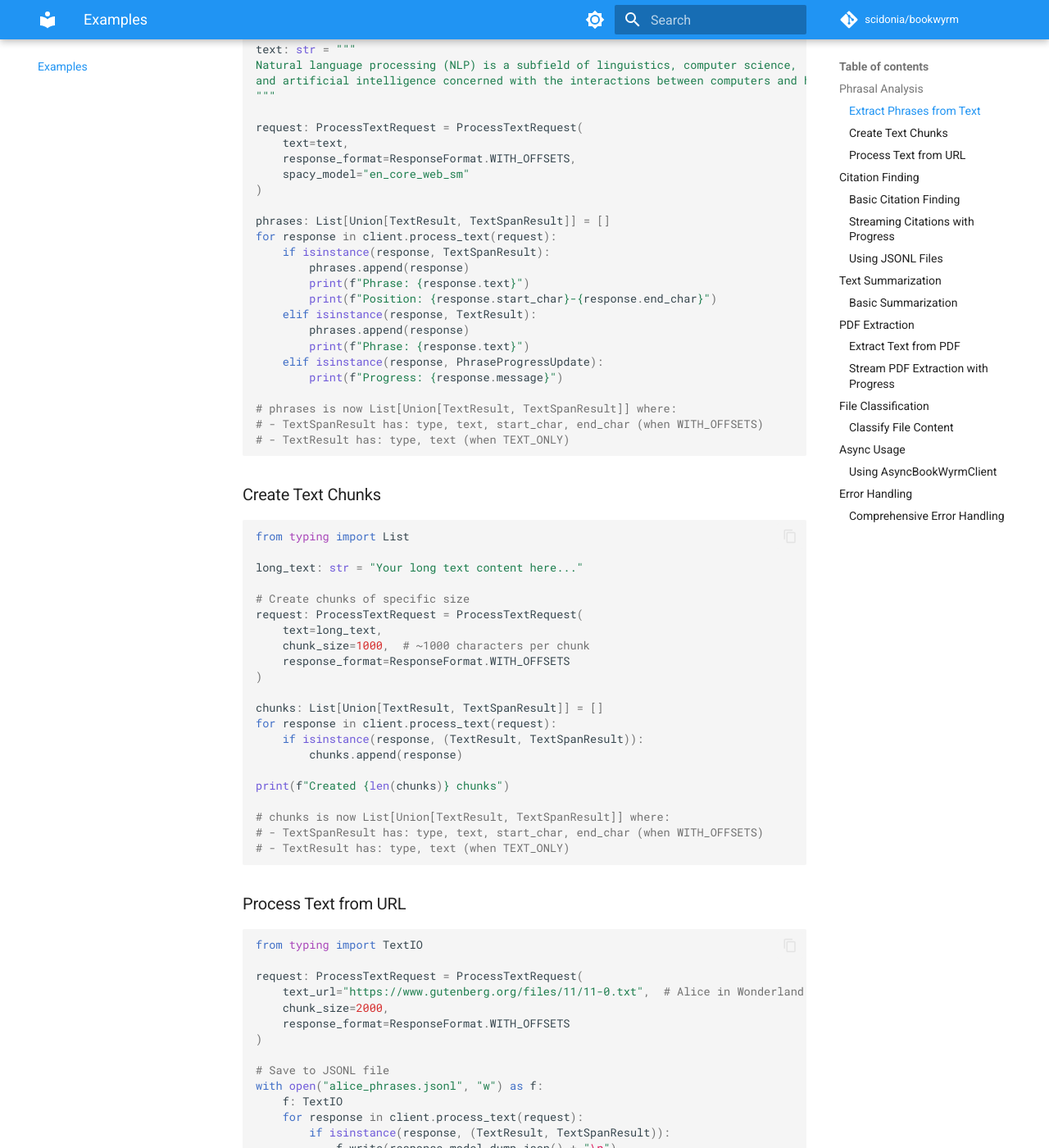
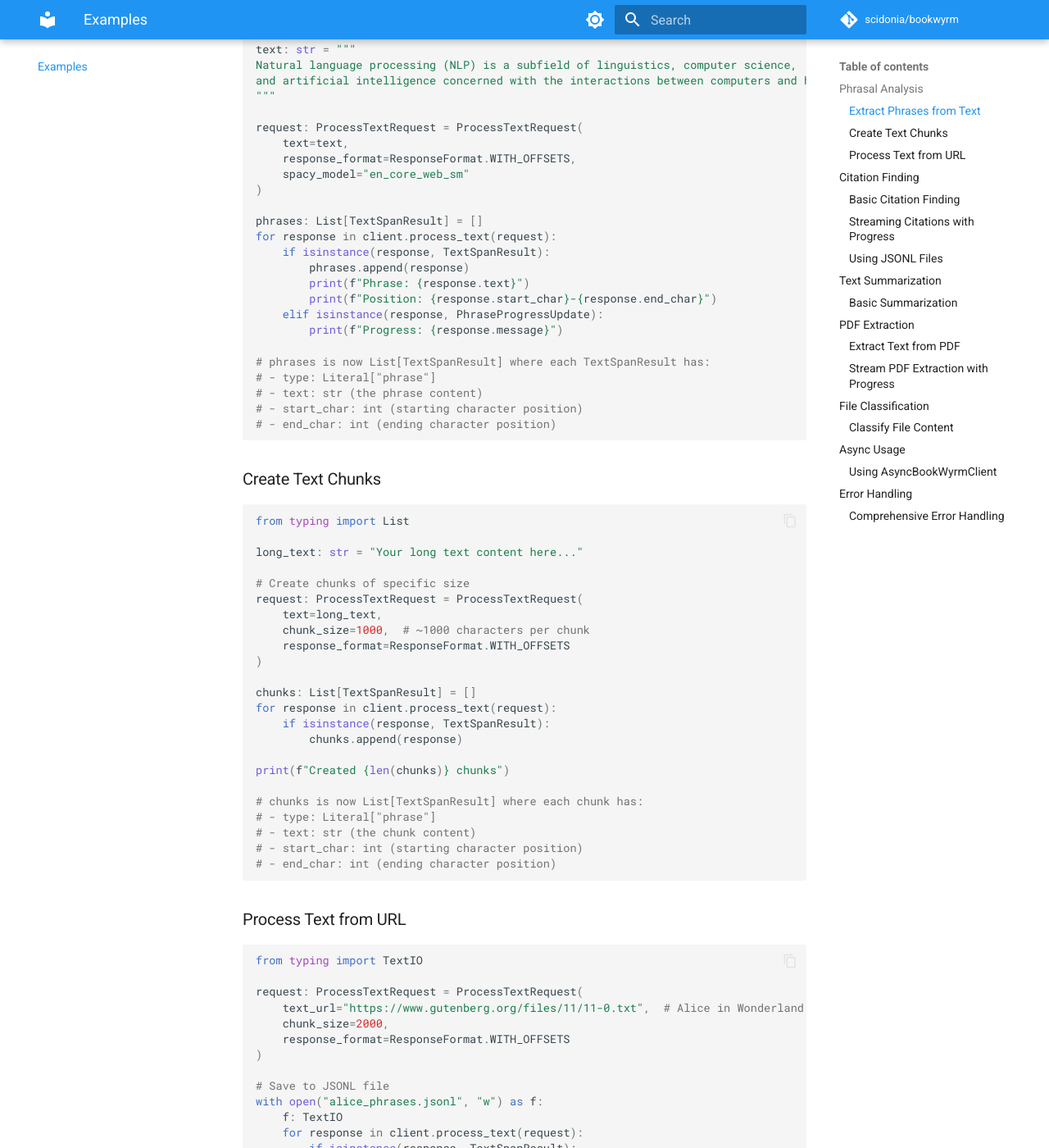
Before and after one commit to scidonia/bookwyrm-client, an MkDocs documentation site: the page built from docs/examples.md, in a window 1280 px wide and 1400 px high, scrolled down 483 px. Shown: the whole window at 82% size. Built offline with MkDocs 1.6.1 and Material for MkDocs 9.7.7, drawn with Linux system fonts in a browser that asks for light colours; comment, search, counter and statistics services are not loaded.

Commit message:
docs: update type annotations for TextSpanResult in documentation examples
Co-authored-by: aider (anthropic/claude-sonnet-4-20250514) <aider@aider.chat>

````diff
--- a/docs/examples.md
+++ b/docs/examples.md
@@ -25,21 +25,20 @@ request: ProcessTextRequest = ProcessTextRequest(
     spacy_model="en_core_web_sm"
 )
 
-phrases: List[Union[TextResult, TextSpanResult]] = []
+phrases: List[TextSpanResult] = []
 for response in client.process_text(request):
     if isinstance(response, TextSpanResult):
         phrases.append(response)
         print(f"Phrase: {response.text}")
         print(f"Position: {response.start_char}-{response.end_char}")
-    elif isinstance(response, TextResult):
-        phrases.append(response)
-        print(f"Phrase: {response.text}")
     elif isinstance(response, PhraseProgressUpdate):
         print(f"Progress: {response.message}")
 
-# phrases is now List[Union[TextResult, TextSpanResult]] where:
-# - TextSpanResult has: type, text, start_char, end_char (when WITH_OFFSETS)
-# - TextResult has: type, text (when TEXT_ONLY)
+# phrases is now List[TextSpanResult] where each TextSpanResult has:
+# - type: Literal["phrase"]
+# - text: str (the phrase content)
+# - start_char: int (starting character position)
+# - end_char: int (ending character position)
 ```
 
 ### Create Text Chunks
@@ -56,16 +55,18 @@ request: ProcessTextRequest = ProcessTextRequest(
     response_format=ResponseFormat.WITH_OFFSETS
 )
 
-chunks: List[Union[TextResult, TextSpanResult]] = []
+chunks: List[TextSpanResult] = []
 for response in client.process_text(request):
-    if isinstance(response, (TextResult, TextSpanResult)):
+    if isinstance(response, TextSpanResult):
         chunks.append(response)
 
 print(f"Created {len(chunks)} chunks")
 
-# chunks is now List[Union[TextResult, TextSpanResult]] where:
-# - TextSpanResult has: type, text, start_char, end_char (when WITH_OFFSETS)
-# - TextResult has: type, text (when TEXT_ONLY)
+# chunks is now List[TextSpanResult] where each chunk has:
+# - type: Literal["phrase"]
+# - text: str (the chunk content)
+# - start_char: int (starting character position)
+# - end_char: int (ending character position)
 ```
 
 ### Process Text from URL
@@ -83,7 +84,7 @@ request: ProcessTextRequest = ProcessTextRequest(
 with open("alice_phrases.jsonl", "w") as f:
     f: TextIO
     for response in client.process_text(request):
-        if isinstance(response, (TextResult, TextSpanResult)):
+        if isinstance(response, TextSpanResult):
             f.write(response.model_dump_json() + "\n")
 ```
 
````
